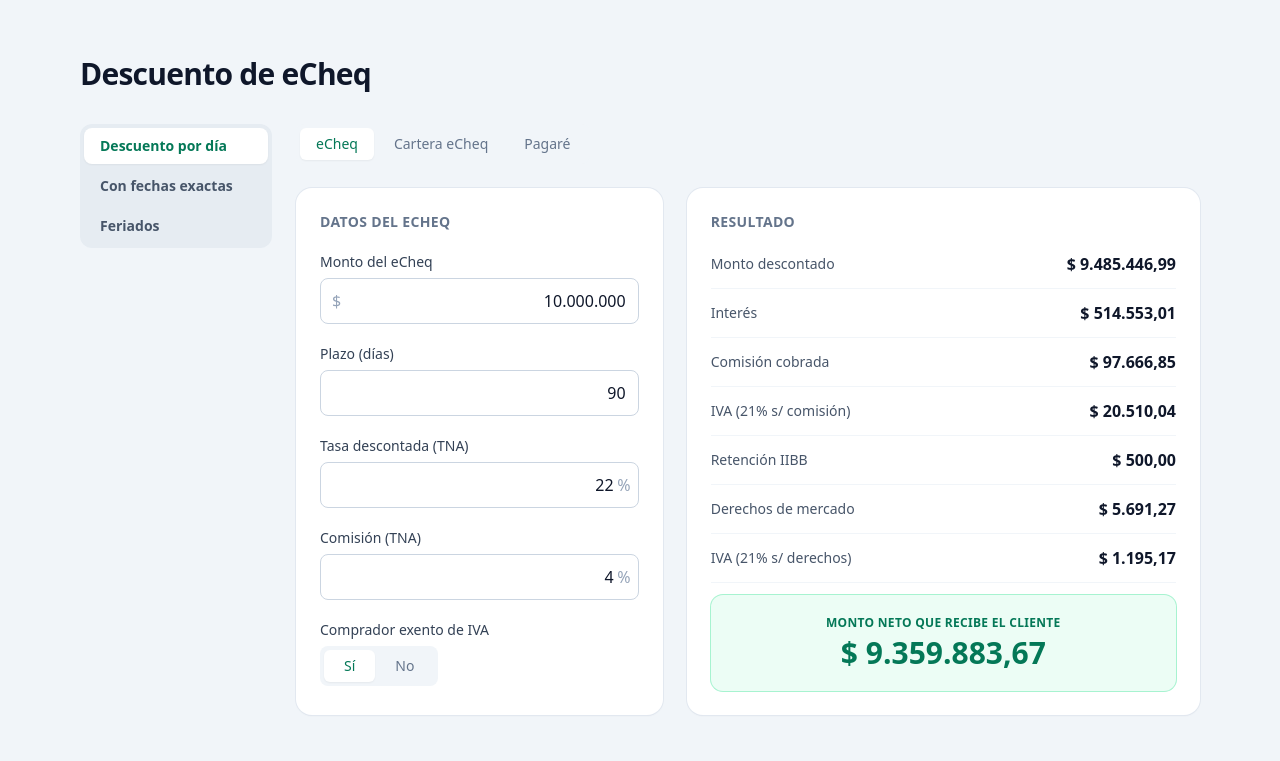
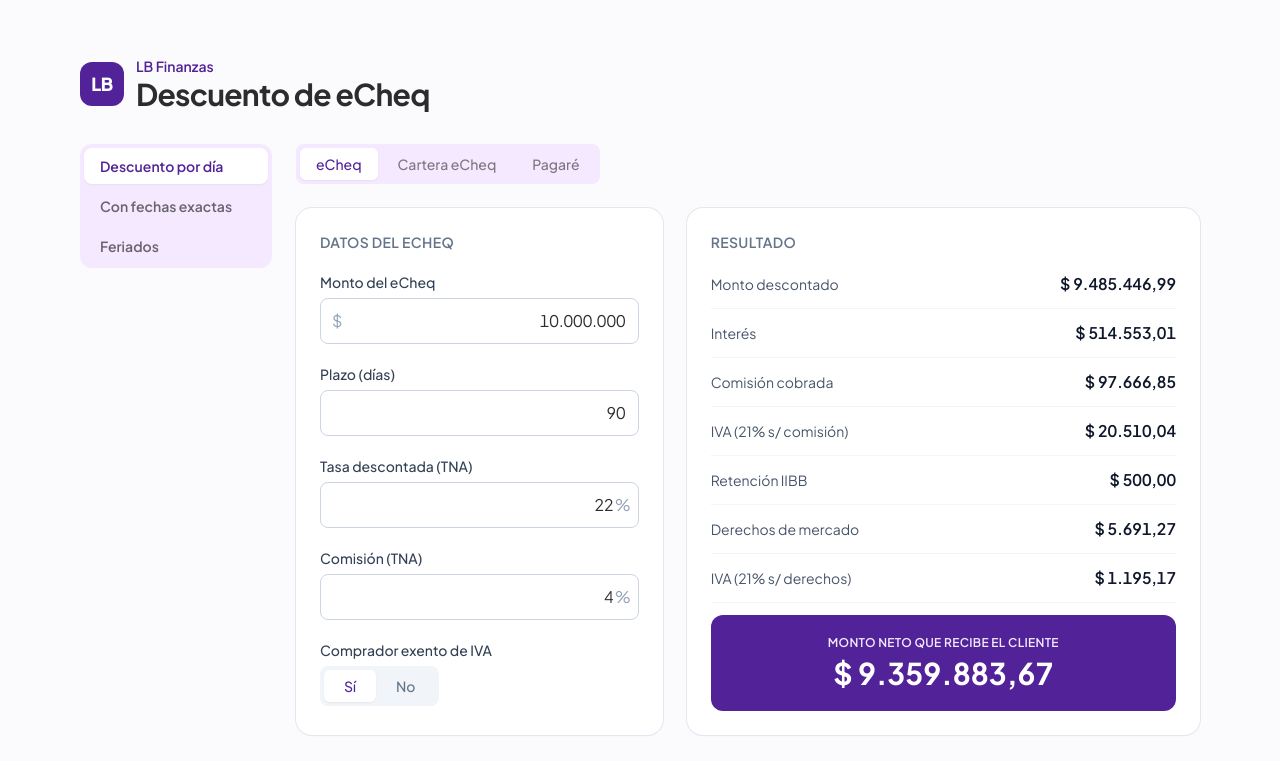
Before and after one commit to Mcastro1497/cheques, a Next.js app: page / in a window 1280 px wide. Shown: the top 761 px of the page. Built offline with nearby package versions, Linux system fonts and the light colour scheme.

Commit message:
rebrand LB Finanzas: paleta violeta/lavanda/verde, tipografía Plus Jakarta Sans y header con wordmark

```diff
--- a/app/layout.tsx
+++ b/app/layout.tsx
@@ -1,10 +1,17 @@
 import type { Metadata } from "next";
+import { Plus_Jakarta_Sans } from "next/font/google";
 import "./globals.css";
 
+const jakarta = Plus_Jakarta_Sans({
+  subsets: ["latin"],
+  variable: "--font-jakarta",
+  display: "swap",
+});
+
 export const metadata: Metadata = {
-  title: "Descuento de eCheq",
+  title: "LB Finanzas · Descuento de eCheq",
   description:
-    "Calculadora de descuento de cheques electrónicos (eCheq) en pesos. Discrimina interés, comisión e IVA.",
+    "Calculadora de descuento de cheques electrónicos (eCheq) y pagarés. Discrimina interés, comisión, IVA, IIBB y derechos.",
 };
 
 export default function RootLayout({
@@ -13,8 +20,10 @@ export default function RootLayout({
   children: React.ReactNode;
 }) {
   return (
-    <html lang="es">
-      <body className="min-h-screen bg-slate-100 text-slate-900">{children}</body>
+    <html lang="es" className={jakarta.variable}>
+      <body className="min-h-screen bg-papel font-sans text-tinta">
+        {children}
+      </body>
     </html>
   );
 }
--- a/app/page.tsx
+++ b/app/page.tsx
@@ -4,10 +4,16 @@ import CalculatorTabs from "@/components/CalculatorTabs";
 export default function Home() {
   return (
     <main className="mx-auto max-w-6xl px-4 py-10 sm:py-14">
-      <header className="mb-8">
-        <h1 className="text-2xl font-bold tracking-tight text-slate-900 sm:text-3xl">
-          Descuento de eCheq
-        </h1>
+      <header className="mb-8 flex items-center gap-3">
+        <div className="flex h-11 w-11 shrink-0 items-center justify-center rounded-xl bg-violeta text-lg font-extrabold tracking-tight text-white">
+          LB
+        </div>
+        <div>
+          <p className="text-sm font-semibold text-violeta">LB Finanzas</p>
+          <h1 className="text-2xl font-bold tracking-tight text-tinta sm:text-3xl">
+            Descuento de eCheq
+          </h1>
+        </div>
       </header>
 
       <CalculatorTabs />
--- a/components/Calculator.tsx
+++ b/components/Calculator.tsx
@@ -146,11 +146,11 @@ export default function Calculator({ mode = "dias" }: { mode?: Modo }) {
               value={formatARS(result.ivaDdmm)}
             />
 
-            <div className="mt-5 rounded-xl bg-emerald-50 p-5 text-center ring-1 ring-emerald-200">
-              <p className="text-xs font-semibold uppercase tracking-wide text-emerald-700">
+            <div className="mt-5 rounded-xl bg-violeta p-5 text-center">
+              <p className="text-xs font-semibold uppercase tracking-wide text-lavanda">
                 Monto neto que recibe el cliente
               </p>
-              <p className="mt-1 whitespace-nowrap text-2xl font-bold tabular-nums text-emerald-700 sm:text-3xl">
+              <p className="mt-1 whitespace-nowrap text-2xl font-bold tabular-nums text-white sm:text-3xl">
                 {formatARS(result.clienteRecibe)}
               </p>
             </div>
--- a/components/CalculatorTabs.tsx
+++ b/components/CalculatorTabs.tsx
@@ -32,7 +32,7 @@ export default function CalculatorTabs() {
       <div className="flex flex-col gap-6 md:flex-row">
         {/* Nivel 1: modo (lateral en desktop) */}
         <aside className="md:w-48 md:shrink-0">
-          <nav className="flex gap-1 overflow-x-auto rounded-xl bg-slate-200/70 p-1 md:flex-col md:overflow-visible">
+          <nav className="flex gap-1 overflow-x-auto rounded-xl bg-lavanda p-1 md:flex-col md:overflow-visible">
             {MODOS.map((t) => (
               <button
                 key={t.value}
@@ -41,8 +41,8 @@ export default function CalculatorTabs() {
                 className={[
                   "whitespace-nowrap rounded-lg px-4 py-2 text-left text-sm font-semibold transition md:w-full",
                   modo === t.value
-                    ? "bg-white text-emerald-700 shadow-sm"
-                    : "text-slate-600 hover:text-slate-800",
+                    ? "bg-white text-violeta shadow-sm"
+                    : "text-tinta/70 hover:text-tinta",
                 ].join(" ")}
               >
                 {t.label}
@@ -58,7 +58,7 @@ export default function CalculatorTabs() {
           ) : (
             <>
               {/* Nivel 2: instrumento */}
-              <div className="mb-6 inline-flex flex-wrap gap-1 rounded-lg bg-slate-100 p-1">
+              <div className="mb-6 inline-flex flex-wrap gap-1 rounded-lg bg-lavanda p-1">
                 {INSTRUMENTOS.map((t) => (
                   <button
                     key={t.value}
@@ -67,8 +67,8 @@ export default function CalculatorTabs() {
                     className={[
                       "rounded-md px-4 py-1.5 text-sm font-medium transition",
                       inst === t.value
-                        ? "bg-white text-emerald-700 shadow-sm"
-                        : "text-slate-500 hover:text-slate-700",
+                        ? "bg-white text-violeta shadow-sm"
+                        : "text-tinta/60 hover:text-tinta",
                     ].join(" ")}
                   >
                     {t.label}
--- a/components/CarteraCalculator.tsx
+++ b/components/CarteraCalculator.tsx
@@ -161,7 +161,7 @@ export default function CarteraCalculator({ mode = "dias" }: { mode?: Modo }) {
           <button
             type="button"
             onClick={addItem}
-            className="rounded-lg bg-emerald-600 px-3 py-1.5 text-sm font-semibold text-white transition hover:bg-emerald-700"
+            className="rounded-lg bg-violeta px-3 py-1.5 text-sm font-semibold text-white transition hover:bg-violeta-comp"
           >
             + Agregar
           </button>
@@ -343,11 +343,11 @@ export default function CarteraCalculator({ mode = "dias" }: { mode?: Modo }) {
               value={formatARS(totales.ivaDdmm)}
             />
 
-            <div className="mt-5 rounded-xl bg-emerald-50 p-5 text-center ring-1 ring-emerald-200">
-              <p className="text-xs font-semibold uppercase tracking-wide text-emerald-700">
+            <div className="mt-5 rounded-xl bg-violeta p-5 text-center">
+              <p className="text-xs font-semibold uppercase tracking-wide text-lavanda">
                 Total neto que recibe el cliente
               </p>
-              <p className="mt-1 whitespace-nowrap text-2xl font-bold tabular-nums text-emerald-700 sm:text-3xl">
+              <p className="mt-1 whitespace-nowrap text-2xl font-bold tabular-nums text-white sm:text-3xl">
                 {formatARS(totales.clienteRecibe)}
               </p>
             </div>
@@ -420,10 +420,10 @@ export default function CarteraCalculator({ mode = "dias" }: { mode?: Modo }) {
                         value={formatARS(c.res.ivaDdmm)}
                       />
                       <div className="flex items-center justify-between gap-4 pt-1">
-                        <span className="text-sm font-semibold text-emerald-700">
+                        <span className="text-sm font-semibold text-violeta">
                           Neto
                         </span>
-                        <span className="whitespace-nowrap text-base font-bold tabular-nums text-emerald-700">
+                        <span className="whitespace-nowrap text-base font-bold tabular-nums text-violeta">
                           {formatARS(c.res.clienteRecibe)}
                         </span>
                       </div>
--- a/components/Feriados.tsx
+++ b/components/Feriados.tsx
@@ -47,7 +47,7 @@ export default function Feriados() {
           <span className="text-slate-400">Cargando…</span>
         )}
         {estado === "compartido" && (
-          <span className="text-emerald-600">
+          <span className="text-violeta">
             ✓ Compartidos: los ve todo el que abra la app.
           </span>
         )}
@@ -82,7 +82,7 @@ export default function Feriados() {
           type="button"
           onClick={agregar}
           disabled={!nuevo || sinPassword}
-          className="shrink-0 rounded-lg bg-emerald-600 px-4 py-2 text-sm font-semibold text-white transition hover:bg-emerald-700 disabled:cursor-not-allowed disabled:opacity-40"
+          className="shrink-0 rounded-lg bg-violeta px-4 py-2 text-sm font-semibold text-white transition hover:bg-violeta-comp disabled:cursor-not-allowed disabled:opacity-40"
         >
           Agregar
         </button>
--- a/components/PagareCalculator.tsx
+++ b/components/PagareCalculator.tsx
@@ -193,15 +193,15 @@ export default function PagareCalculator({ mode = "dias" }: { mode?: Modo }) {
               value={v(result.ivaDdmm)}
             />
 
-            <div className="mt-5 rounded-xl bg-emerald-50 p-5 text-center ring-1 ring-emerald-200">
-              <p className="text-xs font-semibold uppercase tracking-wide text-emerald-700">
+            <div className="mt-5 rounded-xl bg-violeta p-5 text-center">
+              <p className="text-xs font-semibold uppercase tracking-wide text-lavanda">
                 Neto que recibe el cliente
               </p>
-              <p className="mt-1 whitespace-nowrap text-2xl font-bold tabular-nums text-emerald-700 sm:text-3xl">
+              <p className="mt-1 whitespace-nowrap text-2xl font-bold tabular-nums text-white sm:text-3xl">
                 {v(result.neto)}
               </p>
               {netoUSD !== null && (
-                <p className="mt-1 whitespace-nowrap text-sm font-medium tabular-nums text-emerald-600">
+                <p className="mt-1 whitespace-nowrap text-sm font-medium tabular-nums text-lavanda">
                   Neto en USD: {formatUSD(netoUSD)}
                 </p>
               )}
--- a/components/ui.tsx
+++ b/components/ui.tsx
@@ -6,7 +6,7 @@ export function inputCls(error?: boolean, compact?: boolean): string {
     compact ? "px-2 py-1.5 text-sm" : "px-3 py-2.5 text-base",
     error
       ? "border-red-400 focus:border-red-500 focus:ring-red-200"
-      : "border-slate-300 focus:border-emerald-500 focus:ring-emerald-200",
+      : "border-slate-300 focus:border-violeta focus:ring-violeta/25",
   ].join(" ");
 }
 
@@ -108,7 +108,7 @@ export function Toggle({
             "rounded-md font-medium transition",
             compact ? "px-3 py-1 text-sm" : "px-5 py-1.5 text-sm",
             value === opt.v
-              ? "bg-white text-emerald-700 shadow-sm"
+              ? "bg-white text-violeta shadow-sm"
               : "text-slate-500 hover:text-slate-700",
           ].join(" ")}
         >
@@ -138,7 +138,7 @@ export function SegmentedControl<T extends string>({
           className={[
             "flex-1 whitespace-nowrap rounded-md px-3 py-1.5 text-sm font-medium transition",
             value === opt.value
-              ? "bg-white text-emerald-700 shadow-sm"
+              ? "bg-white text-violeta shadow-sm"
               : "text-slate-500 hover:text-slate-700",
           ].join(" ")}
         >
--- a/tailwind.config.ts
+++ b/tailwind.config.ts
@@ -1,4 +1,5 @@
 import type { Config } from "tailwindcss";
+import defaultTheme from "tailwindcss/defaultTheme";
 
 const config: Config = {
   content: [
@@ -6,7 +7,23 @@ const config: Config = {
     "./components/**/*.{js,ts,jsx,tsx,mdx}",
   ],
   theme: {
-    extend: {},
+    extend: {
+      colors: {
+        // Paleta LB Finanzas
+        violeta: {
+          DEFAULT: "#522398", // primario
+          comp: "#5632b2", // secundario complementario
+          acento: "#8555ff", // secundario acento
+        },
+        lavanda: "#f4e9fe",
+        verde: "#73ffa1", // verde acento
+        tinta: "#2c2b2e", // negro primario
+        papel: "#fbfafd", // blanco primario
+      },
+      fontFamily: {
+        sans: ["var(--font-jakarta)", ...defaultTheme.fontFamily.sans],
+      },
+    },
   },
   plugins: [],
 };
```
